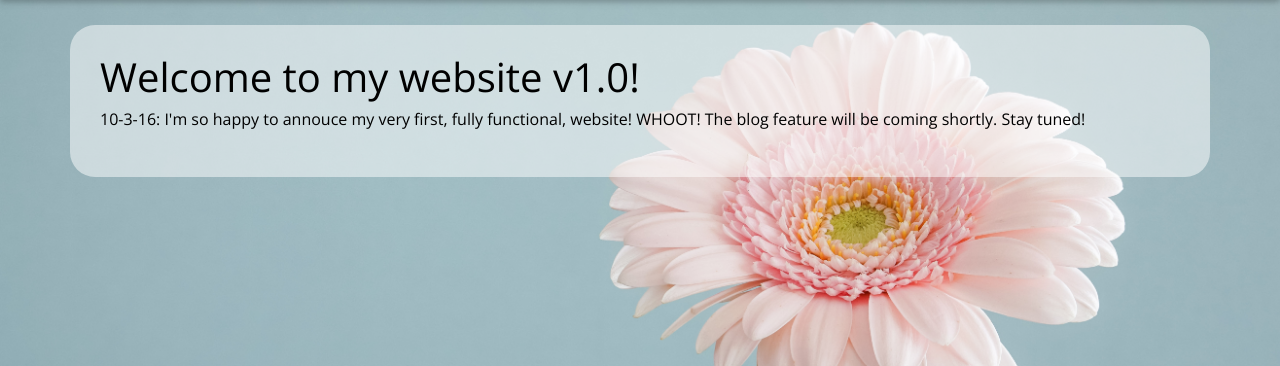
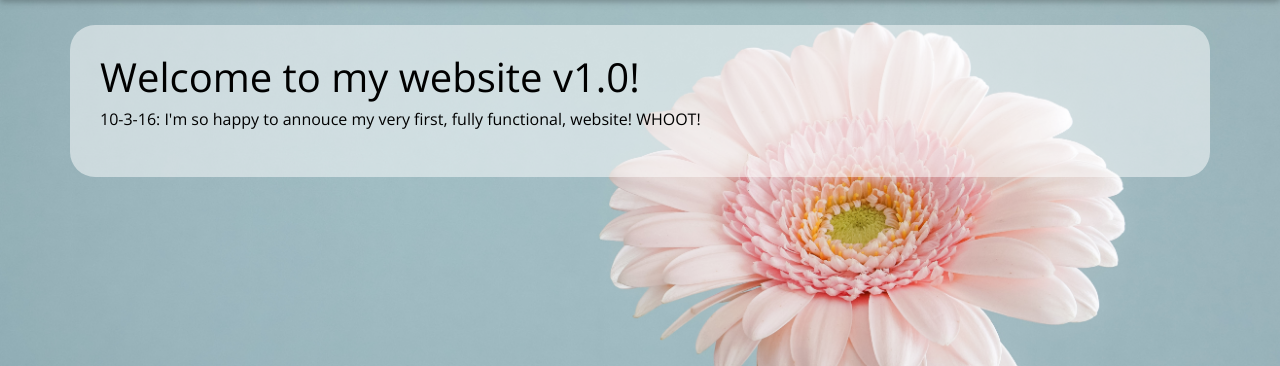
Before and after one commit to thepomeranian/personal-website, a Flask app: template templates/index.html in a window 1280 px wide. Shown: the part 54-420 px from the top of the page. Run offline with Flask 2, Linux system fonts and the light colour scheme; the template is opened without the code that fills it, so the values that code supplies are empty; some libraries are stand-ins or nearby versions.

Commit message:
modified landing page greeting

```diff
--- a/templates/index.html
+++ b/templates/index.html
@@ -2,7 +2,7 @@
 <div class="container transbox ontop">
     <div>
         <h1 class="animated fadeIn">Welcome to my website v1.0!</h1>
-        <p class="animated slideInUp">10-3-16: I'm so happy to annouce my very first, fully functional, website! WHOOT! The blog feature will be coming shortly. Stay tuned!</p>
+        <p class="animated slideInUp">10-3-16: I'm so happy to annouce my very first, fully functional, website! WHOOT!</p>
     </div>
 </div>
 {% endblock %}
```
